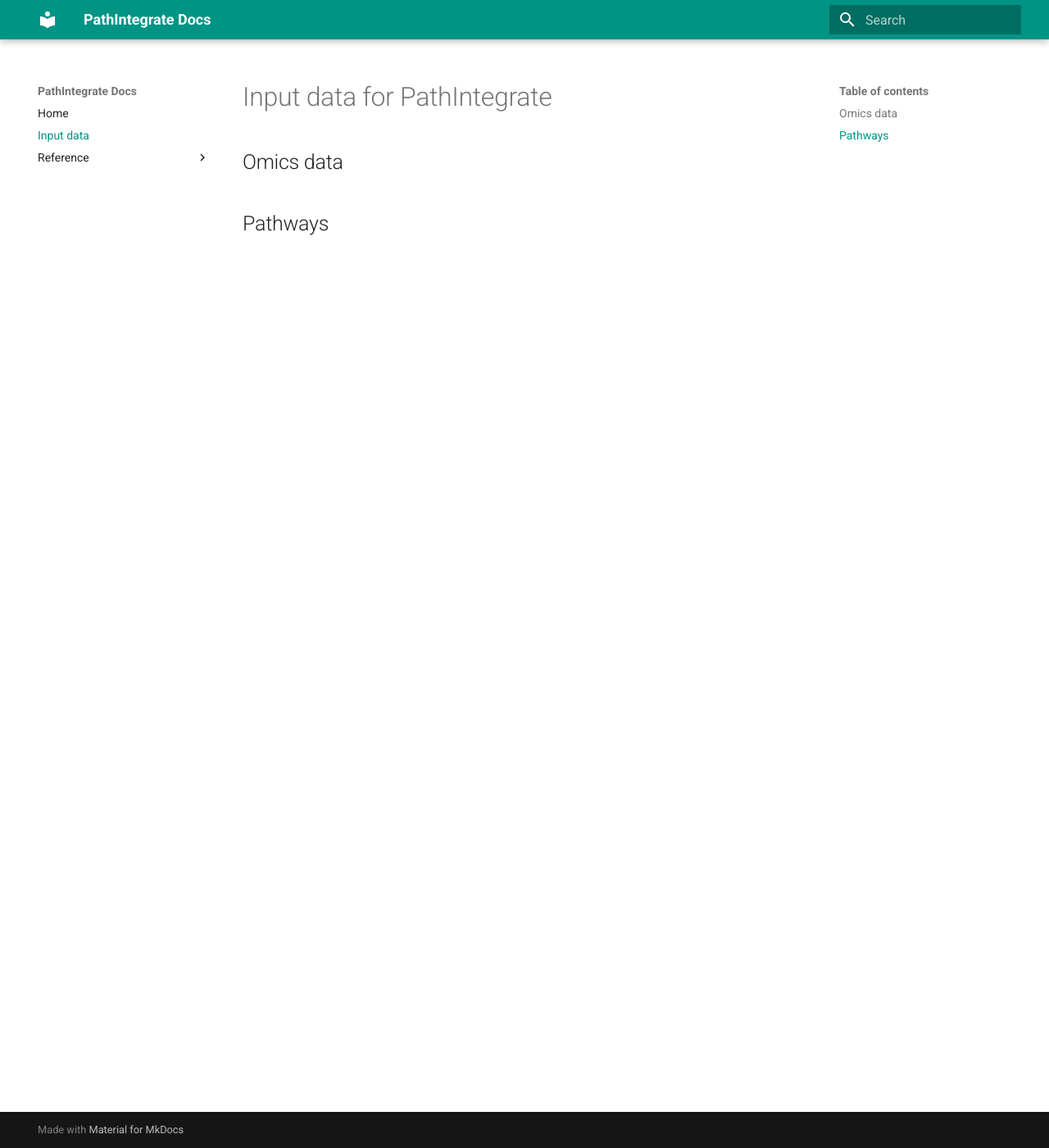
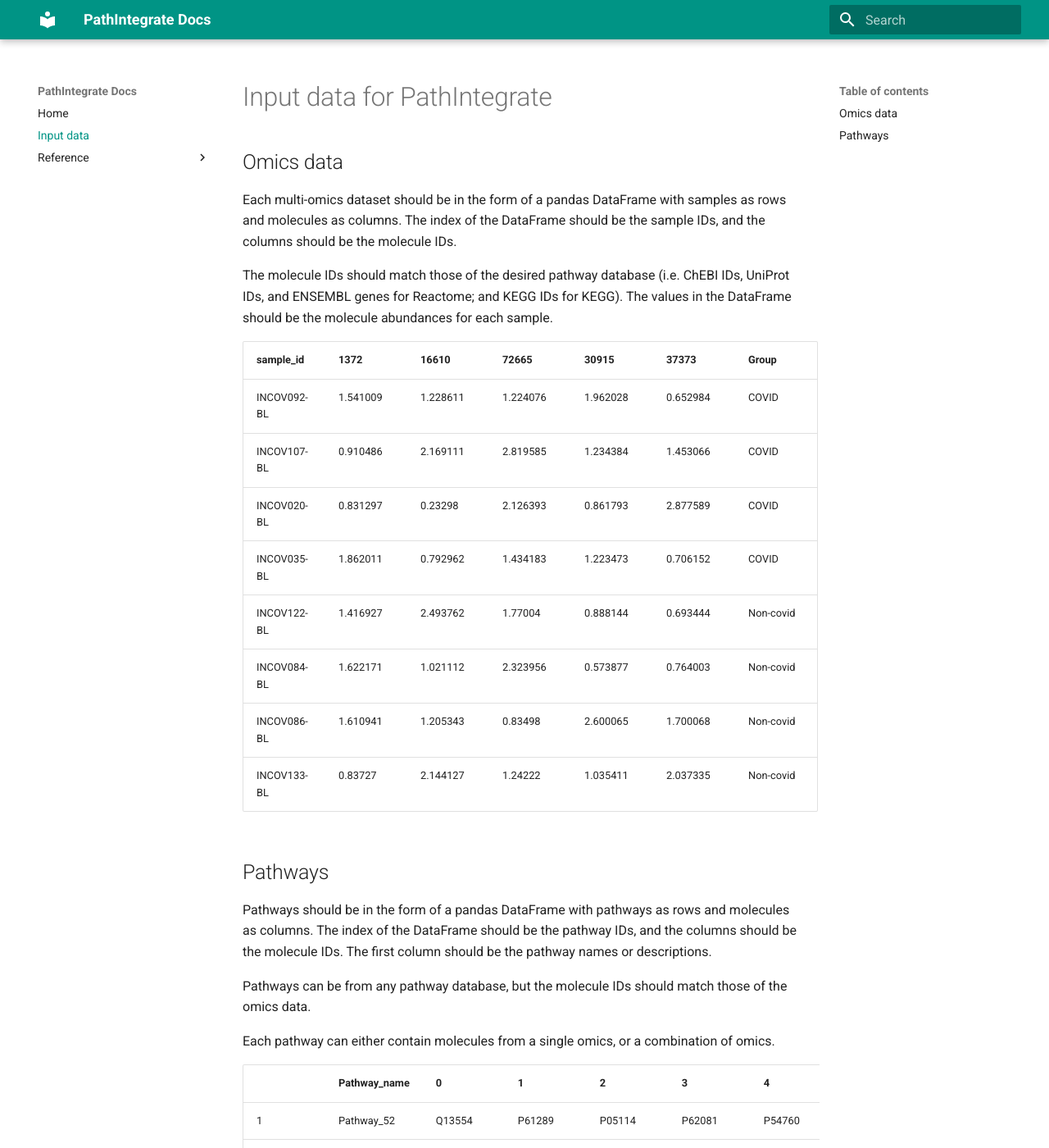
Before and after one commit to cwieder/PathIntegrate, an MkDocs documentation site: the page built from docs/docs/input.md, in a window 1280 px wide and 1400 px high. Shown: the whole window at 82% size. Built offline with MkDocs 1.6.1 and Material for MkDocs 9.7.7, drawn with Linux system fonts in a browser that asks for light colours; some of the changed text lies outside the part shown.

Commit message:
update readme

```diff
--- a/docs/docs/input.md
+++ b/docs/docs/input.md
@@ -1,5 +1,37 @@
 # Input data for PathIntegrate
 
 ## Omics data
+Each multi-omics dataset should be in the form of a pandas DataFrame with samples as rows and molecules as columns. The index of the DataFrame should be the sample IDs, and the columns should be the molecule IDs.
+
+The molecule IDs should match those of the desired pathway database (i.e. ChEBI IDs, UniProt IDs, and ENSEMBL genes for Reactome; and KEGG IDs for KEGG). The values in the DataFrame should be the molecule abundances for each sample.
+
+
+
+| sample_id   | 1372     | 16610    | 72665    | 30915    | 37373    | Group     |
+| ----------- | -------- | -------- | -------- | -------- | -------- | --------- |
+| INCOV092-BL | 1.541009 | 1.228611 | 1.224076 | 1.962028 | 0.652984 | COVID     |
+| INCOV107-BL | 0.910486 | 2.169111 | 2.819585 | 1.234384 | 1.453066 | COVID     |
+| INCOV020-BL | 0.831297 | 0.23298       | 2.126393 | 0.861793 | 2.877589 | COVID     |
+| INCOV035-BL | 1.862011 | 0.792962 | 1.434183 | 1.223473 | 0.706152 | COVID     |
+| INCOV122-BL | 1.416927 | 2.493762 | 1.77004  | 0.888144 | 0.693444 | Non-covid |
+| INCOV084-BL | 1.622171 | 1.021112 | 2.323956 | 0.573877 | 0.764003 | Non-covid |
+| INCOV086-BL | 1.610941 | 1.205343 | 0.83498  | 2.600065 | 1.700068 | Non-covid |
+| INCOV133-BL | 0.83727  | 2.144127 |  1.24222        | 1.035411 | 2.037335 | Non-covid |
 
 ## Pathways
+Pathways should be in the form of a pandas DataFrame with pathways as rows and molecules as columns. The index of the DataFrame should be the pathway IDs, and the columns should be the molecule IDs. The first column should be the pathway names or descriptions.
+
+Pathways can be from any pathway database, but the molecule IDs should match those of the omics data.
+
+Each pathway can either contain molecules from a single omics, or a combination of omics.
+
+|   | Pathway_name | 0      | 1      | 2      | 3      | 4      |
+| - | ------------ | ------ | ------ | ------ | ------ | ------ |
+| 1 | Pathway_52   | Q13554 | P61289 | P05114 | P62081 | P54760 |
+| 2 | Pathway_53   | Q9Y243 | P17252 |        |        |        |
+| 3 | Pathway_54   | 16708  | P06732 | P61289 | O00220 | O75914 |
+| 4 | Pathway_55   | O15264 | P25786 |        |        |        |
+| 5 | Pathway_56   | P07858 | P62979 | Q9Y625 | P14778 | P12314 |
+| 6 | Pathway_57   | P18510 | P15260 | Q13557 | P32942 | P04818 |
+| 7 | Pathway_58   | P00738 | P37023 | P01588 | P63098 | P05362 |
+| 8 | Pathway_59   | P52798 | P15498 |        |        |        |
```
Also changed, not shown: README.md, docs/docs/images/ModellingFrameworks_white.png (added).
